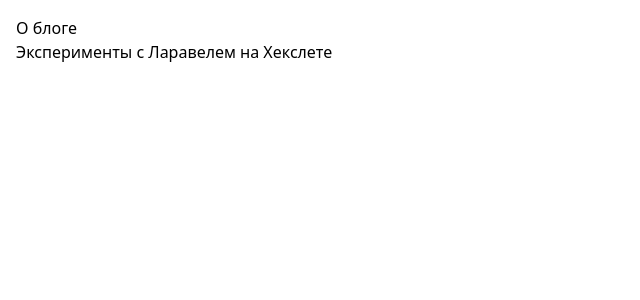
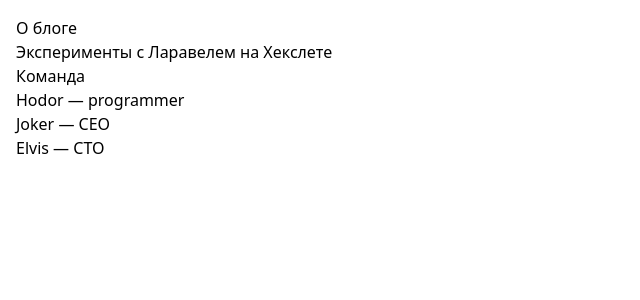
Before and after one commit to arnautovd/hexlet-laravel-blog, a Laravel app: page /about in a window 1280 px wide. Shown: the top 300 px of the page, without its empty margins (0-640 px from the left). Run offline with Laravel 12, Linux system fonts and the light colour scheme; style sheets or scripts are compiled from the project's sources.

Commit message:
About page: pass team list from route handler and render it

```diff
--- a/resources/views/about.blade.php
+++ b/resources/views/about.blade.php
@@ -11,6 +11,12 @@
             <!-- BEGIN (write your solution here) -->
             <h1>О блоге</h1>
             <p>Эксперименты с Ларавелем на Хекслете</p>
+            <h2>Команда</h2>
+            <ul>
+                @foreach ($team as $member)
+                    <li>{{ $member['name'] }} — {{ $member['position'] }}</li>
+                @endforeach
+            </ul>
             <!-- END -->
         </div>
     </body>
--- a/routes/web.php
+++ b/routes/web.php
@@ -8,7 +8,15 @@ Route::get('/', function () {
 });
 
 // BEGIN (write your solution here)
-Route::view('/about', 'about');
+$team = [
+    ['name' => 'Hodor', 'position' => 'programmer'],
+    ['name' => 'Joker', 'position' => 'CEO'],
+    ['name' => 'Elvis', 'position' => 'CTO'],
+];
+
+Route::get('about', function () use ($team) {
+    return view('about', ['team' => $team]);
+});
 Route::get('/articles', function () {
     $articles = [
         ['id' => 1, 'title' => 'Первая статья о Laravel'],
```
